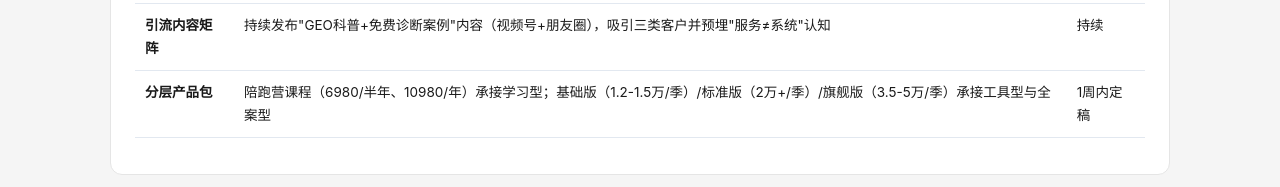
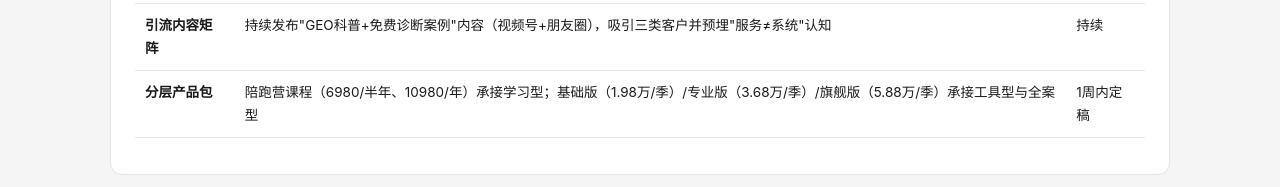
Before and after one commit to Xzz-eng/ncb-aigeo, a plain HTML site: page index.html in a window 1280 px wide. Shown: the part 9491-9678 px from the top of the page. Drawn offline with Linux system fonts and the light colour scheme.

```diff
--- a/index.html
+++ b/index.html
@@ -353,7 +353,7 @@
 <tr><td><strong>免费诊断工具</strong></td><td>用现自研系统AI品牌诊断模块【https://control.zhihuigrowth.com】（扫描6大AI平台品牌5G现状），作为所有客户的第一触点</td><td>1周内</td></tr>
 <tr><td><strong>话术培训</strong></td><td>将本话术流固化为销售SOP，团队话术演练，重点练阶段二"分型判断"和阶段五"异议处理"</td><td>2周内</td></tr>
 <tr><td><strong>引流内容矩阵</strong></td><td>持续发布"GEO科普+免费诊断案例"内容（视频号+朋友圈），吸引三类客户并预埋"服务≠系统"认知</td><td>持续</td></tr>
-<tr><td><strong>分层产品包</strong></td><td>陪跑营课程（6980/半年、10980/年）承接学习型；基础版（1.2-1.5万/季）/标准版（2万+/季）/旗舰版（3.5-5万/季）承接工具型与全案型</td><td>1周内定稿</td></tr>
+<tr><td><strong>分层产品包</strong></td><td>陪跑营课程（6980/半年、10980/年）承接学习型；基础版（1.98万/季）/专业版（3.68万/季）/旗舰版（5.88万/季）承接工具型与全案型</td><td>1周内定稿</td></tr>
 </tbody>
 </table>
 </div>
```
